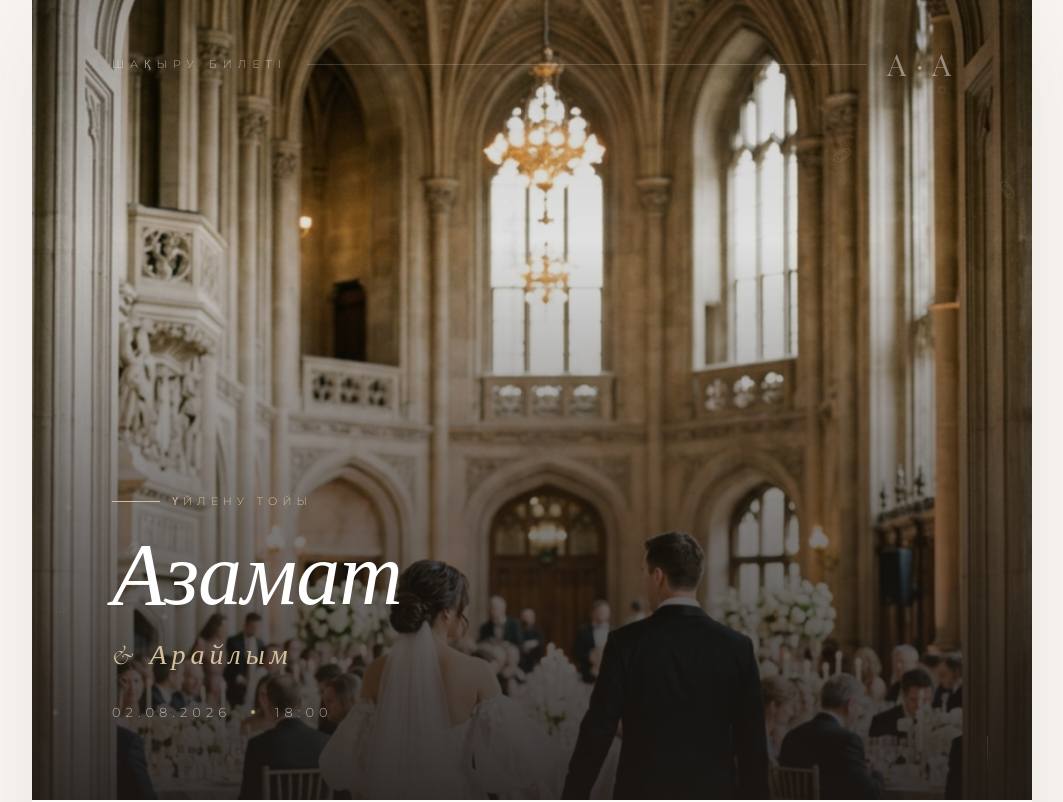
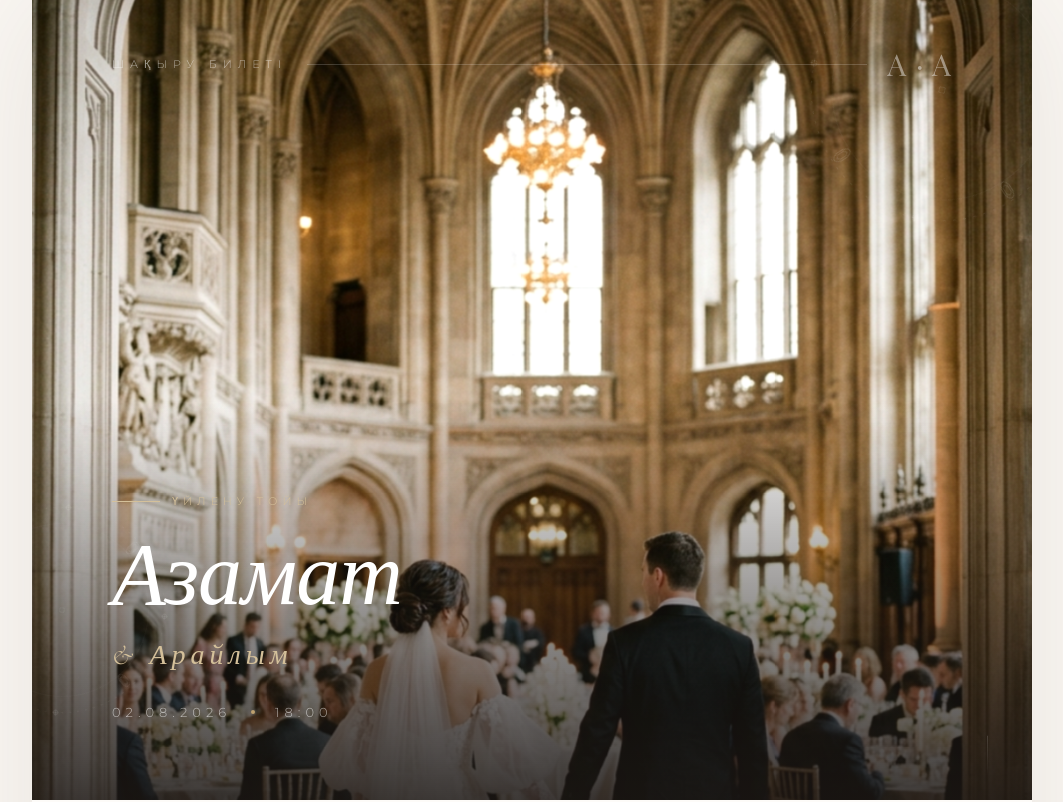
Before and after one commit to Eroma-EA/Shaqyrtu, a Next.js app: page / in a window 1280 px wide. Shown: the top 802 px of the page, without its empty margins (108-1171 px from the left). Built offline with nearby package versions, Linux system fonts and the light colour scheme; a web font is replaced by a local one.

Commit message:
Make hero photo 100% bright and remove top overlay

```diff
--- a/src/app/hero.module.css
+++ b/src/app/hero.module.css
@@ -18,7 +18,7 @@
   height: 100%;
   object-fit: cover;
   object-position: center 20%;
-  filter: brightness(0.88) saturate(0.95);
+  filter: brightness(1.05) saturate(1.0);
   transform: scale(1.04);
   animation: heroZoom 18s ease-out forwards;
 }
@@ -34,10 +34,10 @@
   inset: 0;
   background:
     linear-gradient(to bottom,
-      rgba(28, 23, 20, 0.1) 0%,
-      rgba(28, 23, 20, 0.0) 30%,
-      rgba(28, 23, 20, 0.5) 65%,
-      rgba(28, 23, 20, 0.88) 100%
+      transparent 0%,
+      transparent 50%,
+      rgba(28, 23, 20, 0.45) 75%,
+      rgba(28, 23, 20, 0.85) 100%
     );
 }
 
```
